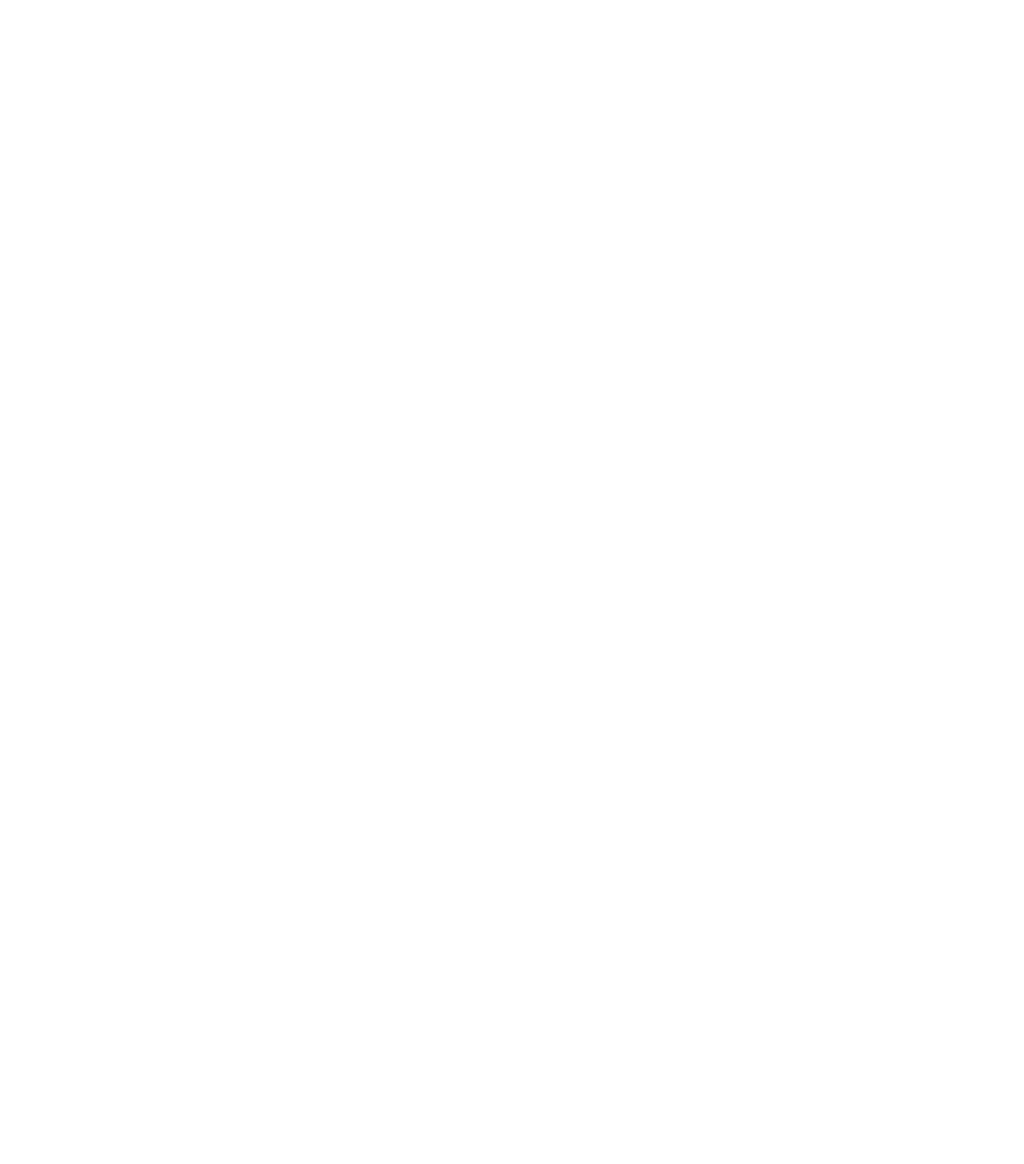
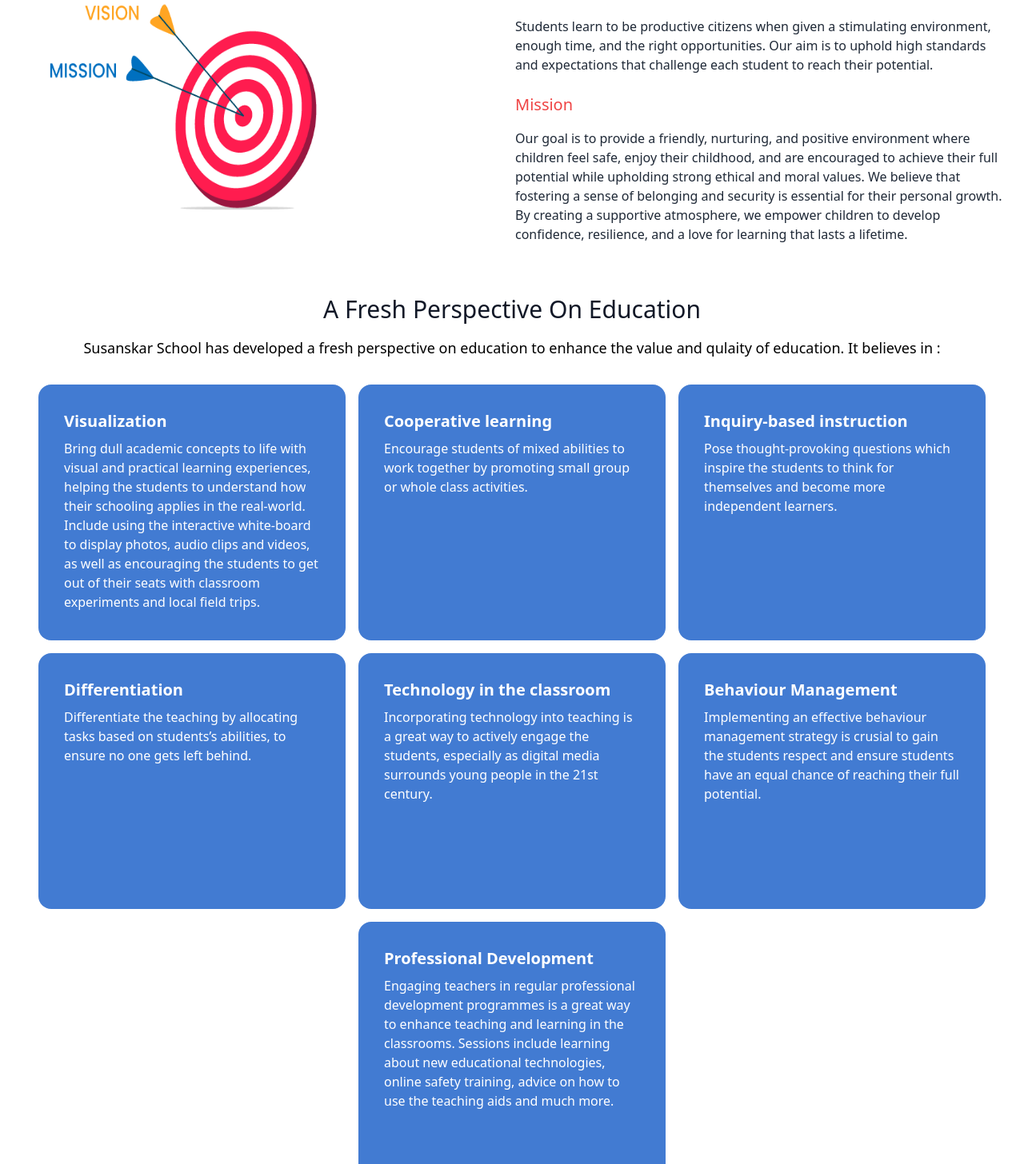
Before and after one commit to durgeshkumbhare/Susanskar, a React (Vite) app: page /vision in a window 1280 px wide. Before the commit this address had no page. Shown: the part 167-1623 px from the top of the page at 80% size. Before the commit the page ends 800 px from the top, so only its background shows below. Built offline with nearby package versions, Linux system fonts and the light colour scheme.

Commit message:
Vision Page Added

```diff
--- a/src/App.jsx
+++ b/src/App.jsx
@@ -4,6 +4,7 @@ import About from "./pages/About";
 import Contact from "./pages/Contact";
 import Managment from "./pages/Managment";
 import AdmissionForm from "./pages/AdmissionForm";
+import Vision from "./pages/Vision";
 
 function App() {
   return (
@@ -14,6 +15,7 @@ function App() {
         <Route path="/management" element={<Managment />} />
         <Route path="/contact" element={<Contact />} />
         <Route path="/admission" element={<AdmissionForm />} />
+        <Route path="/vision" element={<Vision />} />
       </Routes>
     </main>
   );
--- a/src/components/Navbar.jsx
+++ b/src/components/Navbar.jsx
@@ -44,6 +44,9 @@ const Navbar = () => {
               <li>
                 <Link to="/management"> About Managment</Link>
               </li>
+              <li>
+                <Link to="/vision">Vision & Mission</Link>
+              </li>
             </ul>
           </div>
           <Link
--- /dev/null
+++ b/src/pages/Vision.jsx
@@ -0,0 +1,120 @@
+import Navbar from "../components/Navbar";
+import visionImg from "../assets/vision_mission_obj_3r-02.png";
+import Footer from "../components/Footer";
+
+const Vision = () => {
+  return (
+    <section className="bg-white h-[100%]">
+      <Navbar />
+      <div className="grid md:grid-cols-2 gap-2  p-6 ">
+        <img className="right-[38rem] w-96 h-96" src={visionImg} />
+        <div className="mt-10">
+          <p className="text-gray-800 ">
+            <span className="text-xl text-red-500 block  mb-4 "> Vision</span>
+            Students learn to be productive citizens when given a stimulating
+            environment, enough time, and the right opportunities. Our aim is to
+            uphold high standards and expectations that challenge each student
+            to reach their potential.
+          </p>
+          <p className="text-gray-800 mt-6">
+            <span className="text-xl text-red-500 block mb-4 "> Mission</span>
+            Our goal is to provide a friendly, nurturing, and positive
+            environment where children feel safe, enjoy their childhood, and are
+            encouraged to achieve their full potential while upholding strong
+            ethical and moral values. We believe that fostering a sense of
+            belonging and security is essential for their personal growth. By
+            creating a supportive atmosphere, we empower children to develop
+            confidence, resilience, and a love for learning that lasts a
+            lifetime.
+          </p>
+        </div>
+      </div>
+      <div className="p-6 ">
+        <h2 className="capitalize text-center text-3xl text-gray-900">
+          a fresh Perspective on education
+        </h2>
+        <p className="text-center mt-4 mb-8 text-lg text-black">
+          Susanskar School has developed a fresh perspective on education to
+          enhance the value and qulaity of education. It believes in :
+        </p>
+        <div className="flex gap-4 flex-wrap justify-center items-center">
+          <div className="card bg-[#427BD2] text-white w-96 h-80 shrink-0">
+            <div className="card-body">
+              <h2 className="card-title">Visualization</h2>
+              <p>
+                Bring dull academic concepts to life with visual and practical
+                learning experiences, helping the students to understand how
+                their schooling applies in the real-world. Include using the
+                interactive white-board to display photos, audio clips and
+                videos, as well as encouraging the students to get out of their
+                seats with classroom experiments and local field trips.
+              </p>
+            </div>
+          </div>
+          <div className="card bg-[#427BD2]  text-white w-96 h-80">
+            <div className="card-body">
+              <h2 className="card-title">Cooperative learning</h2>
+              <p>
+                Encourage students of mixed abilities to work together by
+                promoting small group or whole class activities.
+              </p>
+            </div>
+          </div>
+          <div className="card bg-[#427BD2] text-white w-96 h-80">
+            <div className="card-body">
+              <h2 className="card-title">Inquiry-based instruction</h2>
+              <p>
+                Pose thought-provoking questions which inspire the students to
+                think for themselves and become more independent learners.
+              </p>
+            </div>
+          </div>
+          <div className="card bg-[#427BD2] text-white w-96 h-80">
+            <div className="card-body">
+              <h2 className="card-title">Differentiation</h2>
+              <p>
+                Differentiate the teaching by allocating tasks based on
+                students’s abilities, to ensure no one gets left behind.
+              </p>
+            </div>
+          </div>
+          <div className="card bg-[#427BD2] text-white w-96 h-80">
+            <div className="card-body">
+              <h2 className="card-title">Technology in the classroom</h2>
+              <p>
+                Incorporating technology into teaching is a great way to
+                actively engage the students, especially as digital media
+                surrounds young people in the 21st century.
+              </p>
+            </div>
+          </div>
+          <div className="card bg-[#427BD2] text-white w-96 h-80">
+            <div className="card-body">
+              <h2 className="card-title">Behaviour Management</h2>
+              <p>
+                Implementing an effective behaviour management strategy is
+                crusial to gain the students respect and ensure students have an
+                equal chance of reaching their full potential.
+              </p>
+            </div>
+          </div>
+          <div className="card bg-[#427BD2] text-white w-96 h-80">
+            <div className="card-body">
+              <h2 className="card-title">Professional Development</h2>
+              <p>
+                Engaging teachers in regular professional development programmes
+                is a great way to enhance teaching and learning in the
+                classrooms. Sessions include learning about new educational
+                technologies, online safety training, advice on how to use the
+                teaching aids and much more.
+              </p>
+            </div>
+          </div>
+        </div>
+      </div>
+      <Footer />
+    </section>
+  );
+};
+
+export default Vision;
```
Also changed, not shown: src/assets/Aboutimg.jpg, src/assets/vision_mission_obj_3r-02.png (added).
